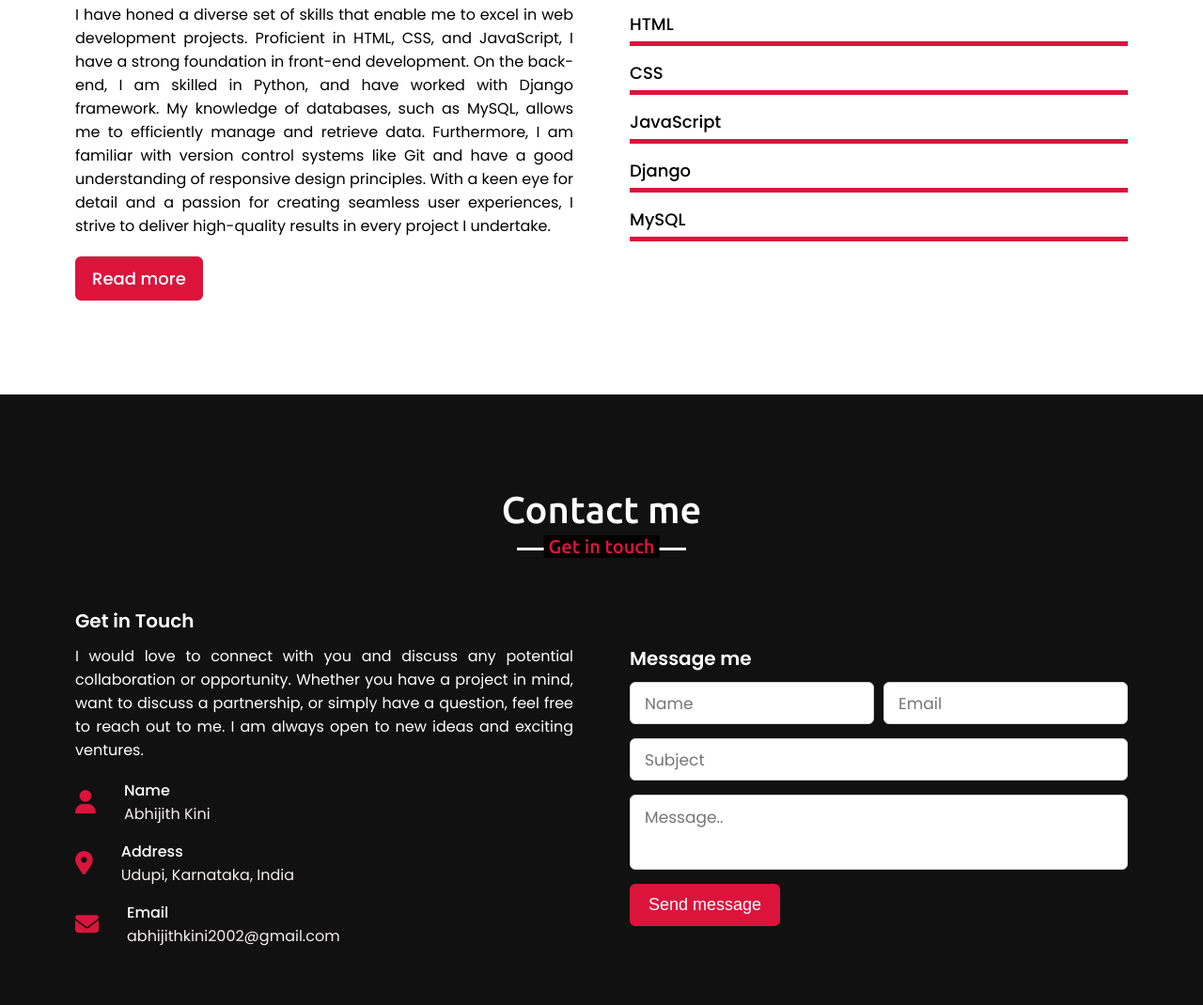
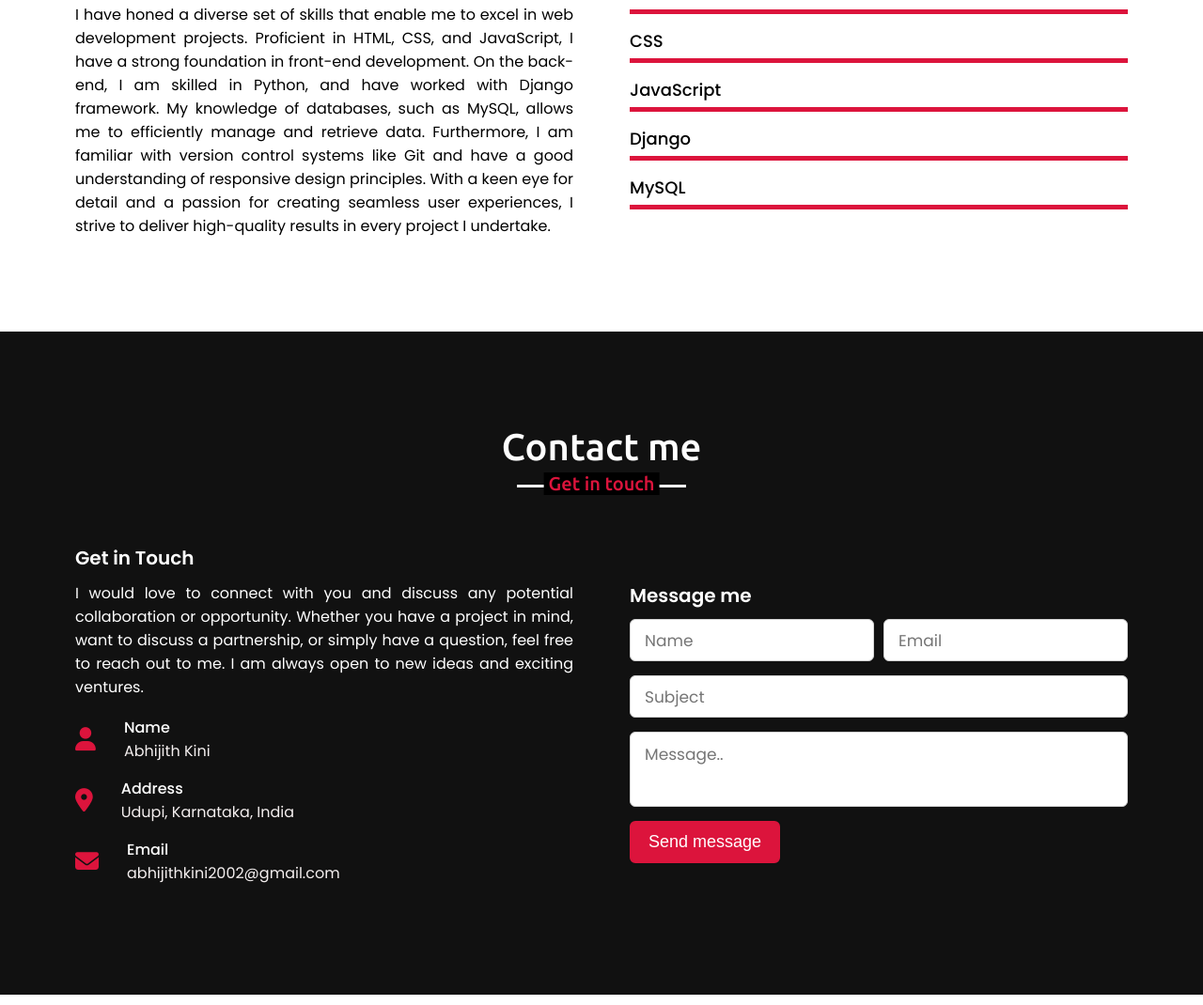
Before and after one commit to kiniabhi22/Portfolio, a plain HTML site: page index.html in a window 1280 px wide. Shown: the part 4398-5468 px from the top of the page at 94% size. Drawn offline with nearby package versions, Linux system fonts and the light colour scheme.

Commit message:
5th commit

```diff
--- a/index.html
+++ b/index.html
@@ -137,7 +137,6 @@
                 <div class="column left">
                     <div class="text">My creative skills & experiences.</div>
                     <p>I have honed a diverse set of skills that enable me to excel in web development projects. Proficient in HTML, CSS, and JavaScript, I have a strong foundation in front-end development. On the back-end, I am skilled in Python, and have worked with Django framework. My knowledge of databases, such as MySQL, allows me to efficiently manage and retrieve data. Furthermore, I am familiar with version control systems like Git and have a good understanding of responsive design principles. With a keen eye for detail and a passion for creating seamless user experiences, I strive to deliver high-quality results in every project I undertake.</p>
-                    <a href="https://drive.google.com/drive/folders/1XGn-Brs9_ZxGRPljbq49nQVYLBBOtRbq">Read more</a>
                 </div>
                 <div class="column right">
                     <div class="bars">
```
